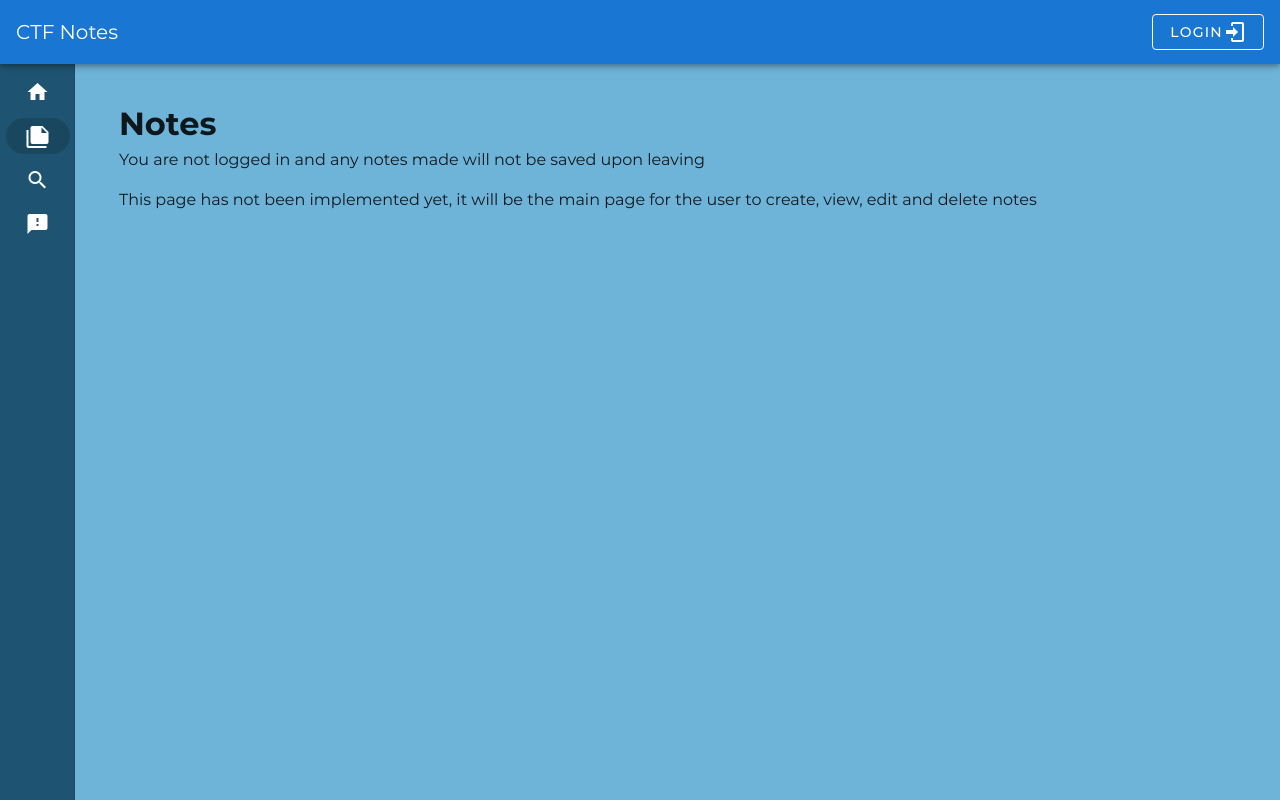
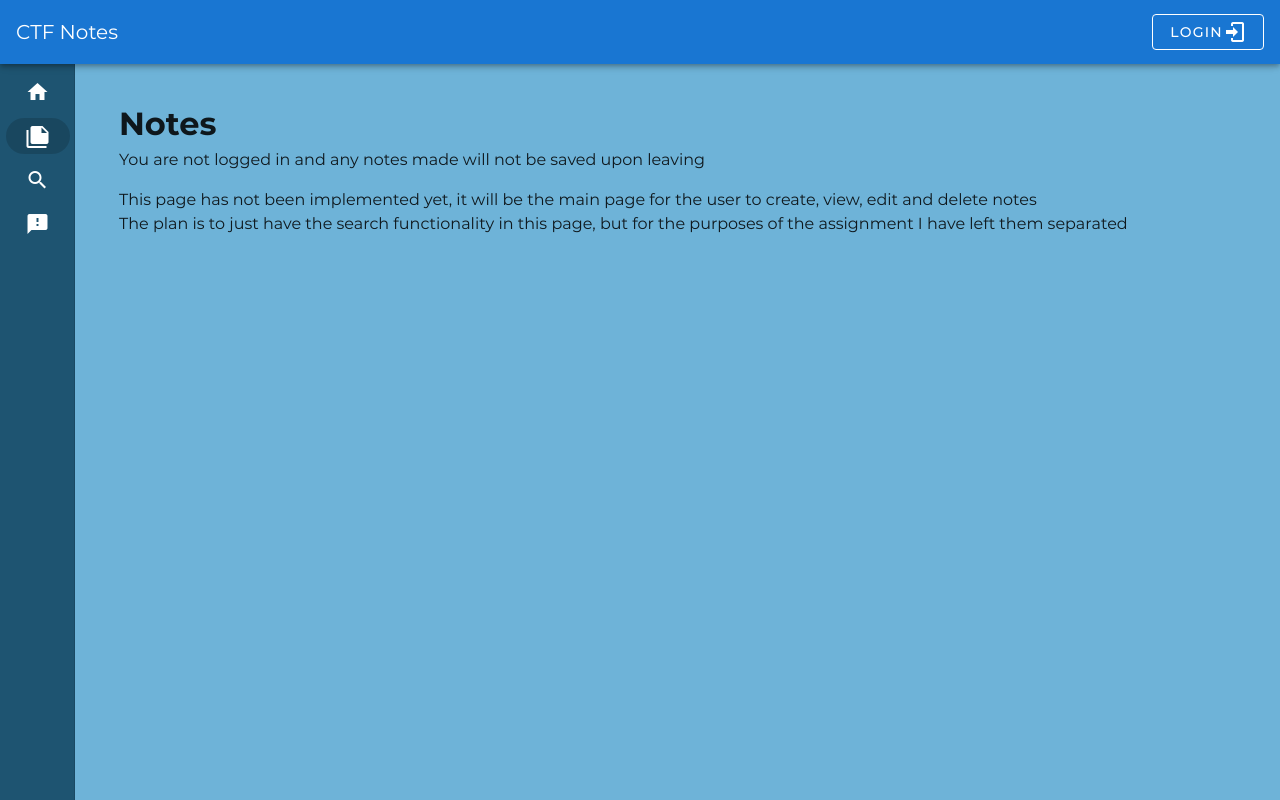
Before and after one commit to mug1wara26/CS6131-Websites, a Vue app: page /notes in a window 1280 px wide. Built offline with nearby package versions, Linux system fonts and the light colour scheme.

Commit message:
notes page edit

```diff
--- a/src/views/Notes.vue
+++ b/src/views/Notes.vue
@@ -2,7 +2,8 @@
   <v-container fluid>
     <h1>Notes</h1>
     <p v-if="!isLoggedIn">You are not logged in and any notes made will not be saved upon leaving</p>
-    This page has not been implemented yet, it will be the main page for the user to create, view, edit and delete notes
+    This page has not been implemented yet, it will be the main page for the user to create, view, edit and delete notes <br/>
+    The plan is to just have the search functionality in this page, but for the purposes of the assignment I have left them separated
   </v-container>
 </template>
 
```
